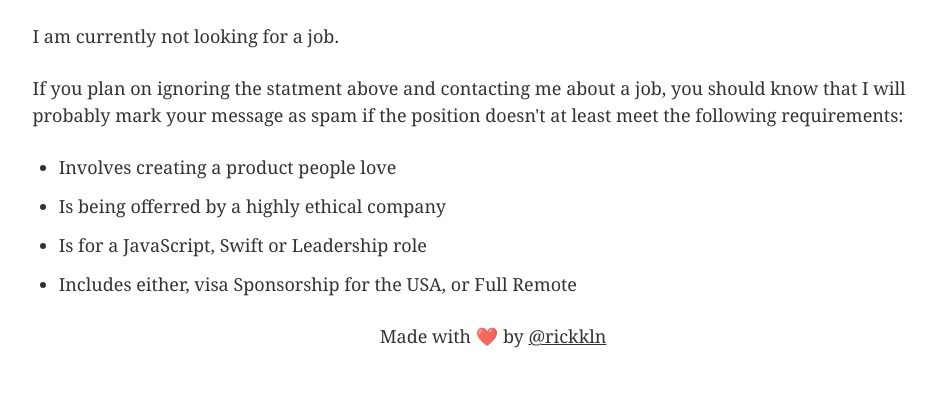
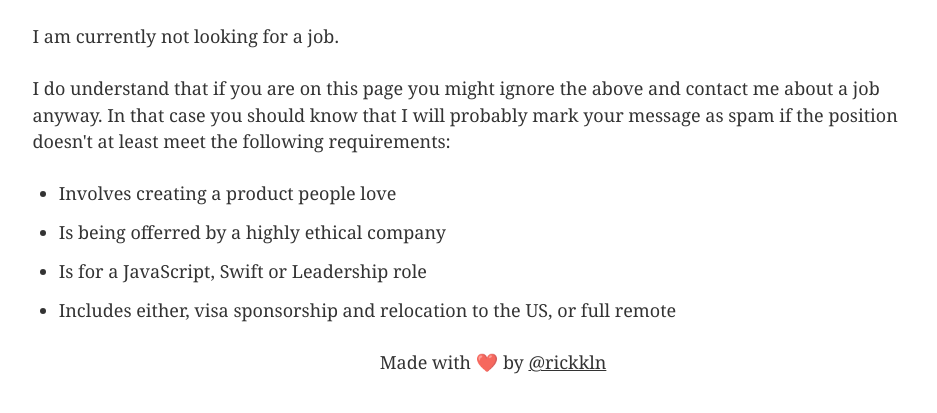
Before and after one commit to rickkln/rickkln, a Gatsby site: page /cv in a window 1280 px wide. Shown: the part 245-658 px from the top of the page, without its empty margins (147-1084 px from the left). Built offline with nearby package versions, Linux system fonts and the light colour scheme; Gatsby itself is replaced by a stand-in of ours.

Commit message:
Tweak page content

```diff
--- a/src/pages/cv.tsx
+++ b/src/pages/cv.tsx
@@ -9,9 +9,9 @@ const IndexPage = () => (
       I am currently not looking for a job.
     </p>
     <p>
-      If you plan on ignoring the statment above and contacting me about a job, you should
-      know that I will probably mark your message as spam if the position doesn&apos;t
-      at least meet the following requirements:
+      I do understand that if you are on this page you might ignore the above and contact me about
+      a job anyway. In that case you should know that I will probably mark your message as spam if
+      the position doesn&apos;t at least meet the following requirements:
     </p>
     <ul>
       <li>
@@ -24,7 +24,7 @@ const IndexPage = () => (
         Is for a JavaScript, Swift or Leadership role
       </li>
       <li>
-        Includes either, visa Sponsorship for the USA, or Full Remote
+        Includes either, visa sponsorship and relocation to the US, or full remote
       </li>
     </ul>
   </Layout>
--- a/src/pages/index.tsx
+++ b/src/pages/index.tsx
@@ -13,7 +13,7 @@ const IndexPage = () => (
       I am currently working as an engineering manager at
       {' '}
       <a href="https://luno.com">Luno</a>
-      . There I help a couple of our teams deliver some of the most loved, and widely used,
+      . I help a couple of our teams deliver some of the most loved, and widely used,
       products in the crypto industry.
     </p>
     <p>
@@ -23,7 +23,7 @@ const IndexPage = () => (
       {' '}
       <a href="https://activitar.com">Activitar</a>
       {' '}
-      on their journey from being idea to becoming the largest activity platform in Africa.
+      go from an idea to the largest activity platform in Africa.
     </p>
     <p>
       Throughout my career I have tinkered primarily in JavaScript and Swift, but have also dabbled
```
